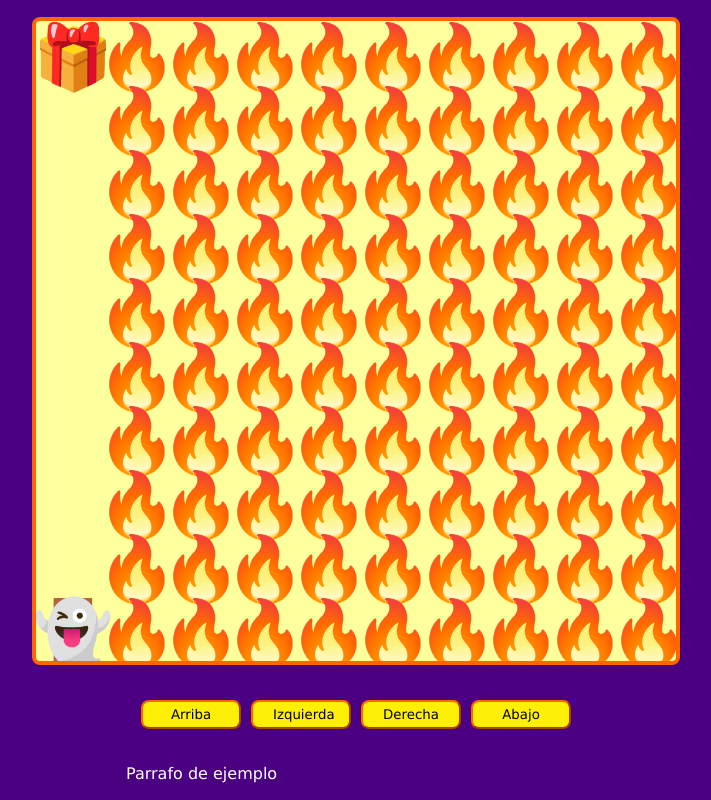
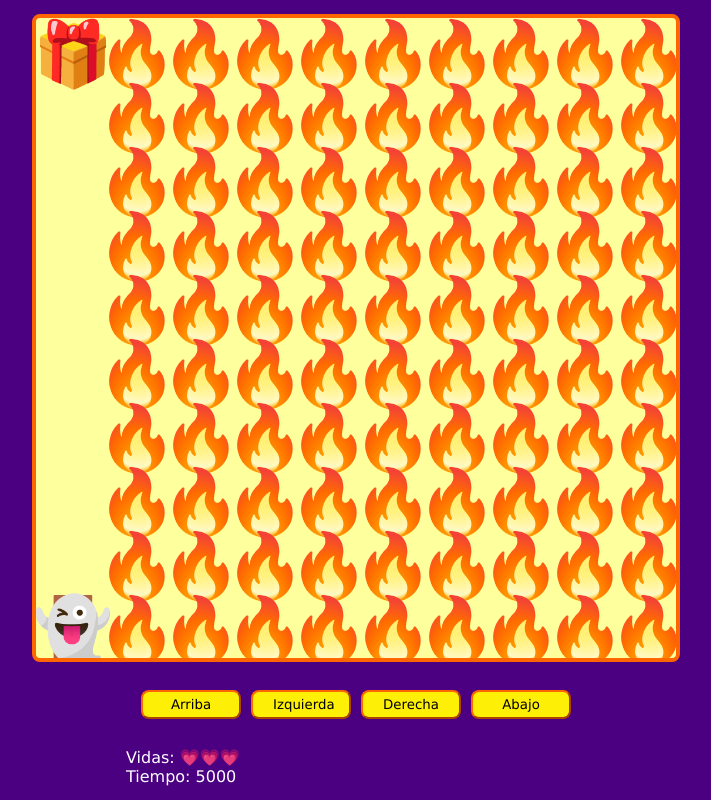
Before and after one commit to midnightqva/mini-videogame-JS, a plain HTML site: page index.html in a window 1280 px wide. Shown: the whole page, without its empty margins (284-995 px from the left). Drawn offline with Linux system fonts and the light colour scheme.

Commit message:
Implementando timeStart

```diff
--- a/game.js
+++ b/game.js
@@ -4,10 +4,17 @@ const btnUp = document.querySelector("#up");
 const btnLeft = document.querySelector("#left");
 const btnRight = document.querySelector("#right");
 const btnDown = document.querySelector("#down");
+const livesIcon = document.querySelector("#lives");
+const time = document.querySelector("#time");
 
 let canvasSize;
 let elementsSize;
 let level = 0;
+let lives = 3;
+
+let timeStart;
+let timePlayer;
+let timeInterval;
 
 const playerPosition = {
     x: undefined,
@@ -47,9 +54,16 @@ function startGame(){
         return;
     }
 
+    if(!timeStart){
+        timeStart = Date.now();
+        timeInterval = setInterval(showTime, 100);
+    }
+
     const mapRows = map.trim().split("\n");
     const mapRowsCol = mapRows.map(row => row.trim().split(""))
     console.log(map, mapRows, mapRowsCol);
+
+    showLives();
 
     enemiesPositions = [];
     game.clearRect(0,0,canvasSize,canvasSize);
@@ -102,6 +116,10 @@ function movePlayer(){
         console.log("Chocaste contra un enemigo :)");
     }
 
+    if(enemiesCollision){
+        levelFail();
+    }
+
 
     game.fillText(emojis["PLAYER"], playerPosition.x, playerPosition.y)
 }
@@ -112,9 +130,35 @@ function levelWin(){
     startGame();
 }
 
+function levelFail(){
+    lives --;
+
+    console.log("Vidas restantes: " + lives);
+
+    if(lives <= 0){
+        level = 0;
+        lives = 3;
+        timeStart = undefined;
+    }
+
+    playerPosition.x = undefined;
+    playerPosition.y = undefined;
+    startGame();
+}
+
 function gameWin(){
     console.log("! Terminaste el juego !");
+    clearInterval(timeInterval);
 }
+
+function showLives(){
+    livesIcon.innerHTML = emojis["HEART"].repeat(lives);
+}
+
+function showTime(){
+    time.innerHTML = Date.now() - timeStart;
+}
+
 
 window.addEventListener("keydown", moveByKeys);
 btnUp.addEventListener("click", moveUp);
--- a/index.html
+++ b/index.html
@@ -19,7 +19,8 @@
 
         <div class="messages">
             <!-- Pendiente -->
-            <p>Parrafo de ejemplo</p>
+            <p>Vidas: <span id="lives"></span></p>
+            <p>Tiempo: <span id="time"></span></p>
         </div>
     </div>
 
--- a/maps.js
+++ b/maps.js
@@ -4,9 +4,10 @@ const emojis = {
   X: "🔥",
   I: "🎁",
   PLAYER: "👻",
-  BOMB_COLLISION: "🔥",
+  BOMB_COLLISION: "💥",
   GAME_OVER: "👎",
   WIN: "🏆",
+  HEART: "💗",
 };
 const maps = [];
 maps.push(`
```
